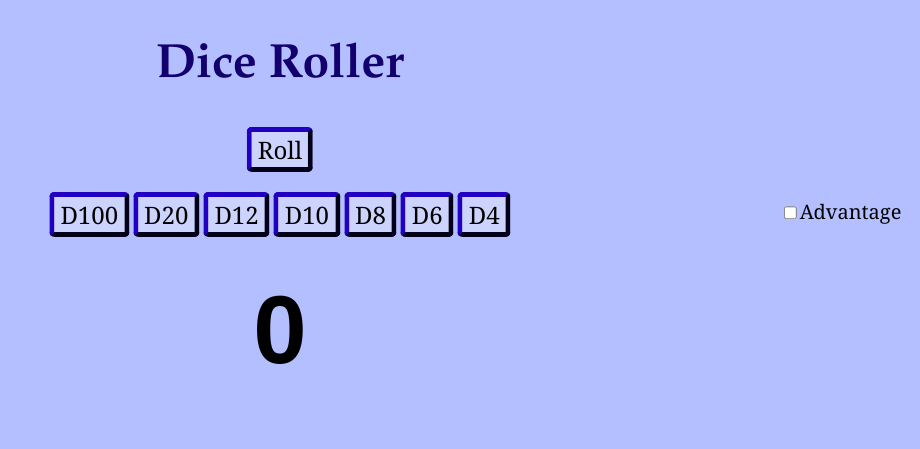
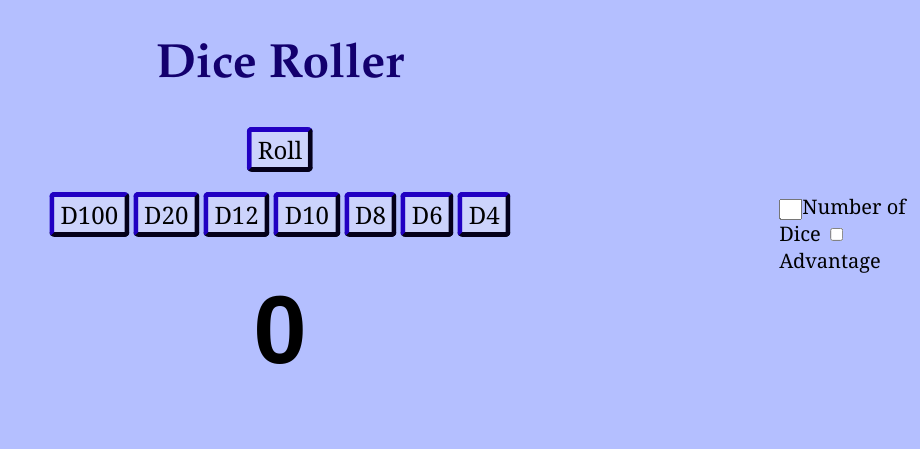
Before and after one commit to zward2-git/COSC-231-DnD-Project, a Python web app: template WebDev/templates/DiceRoll.html in a window 1280 px wide. Shown: the part 519-968 px from the top of the page, without its empty margins (360-1280 px from the left). Run offline with Jinja, Linux system fonts and the light colour scheme; the template is opened without the code that fills it, so the values that code supplies are empty.

Commit message:
minor edits before resyncing

```diff
--- a/WebDev/static/CSS/DiceRoll.css
+++ b/WebDev/static/CSS/DiceRoll.css
@@ -35,6 +35,10 @@ body {
     left : 50%;
     transform : translate(-50%);
 }
+#numDice {
+    width : 15px;
+    height : 15px;
+}
 #advantageCheck {
     font-size : 1.25em;
     font-family : Georgia, 'Times New Roman', Times, serif;
--- a/WebDev/templates/DiceRoll.html
+++ b/WebDev/templates/DiceRoll.html
@@ -34,6 +34,7 @@
     <h1 id = "advantageDice" class = "diceNumber"></h1>
 
     <div id = "advantageCheck">
+        <input type = "number" id = "numDice">Number of Dice</input>
         <input type = "checkbox" id = "check">Advantage</input>
     </div>
 
--- a/WebDev/templates/Spells.html
+++ b/WebDev/templates/Spells.html
@@ -35,7 +35,7 @@
         <ul class = "list" id = "spells">
             <li class = "enter">
                 <div id = spellEnter>
-                    <input id = "spellInput"><button id = "addButton">Add</button>
+                    <input type = "search" id = "spellInput"><button id = "addButton">Add</button>
                 </div>
             </li>
         </ul>
```
Also changed, not shown: WebDev/static/Spells.js (+9 -0 lines), WebDev/views.py (+16 -5 lines).
